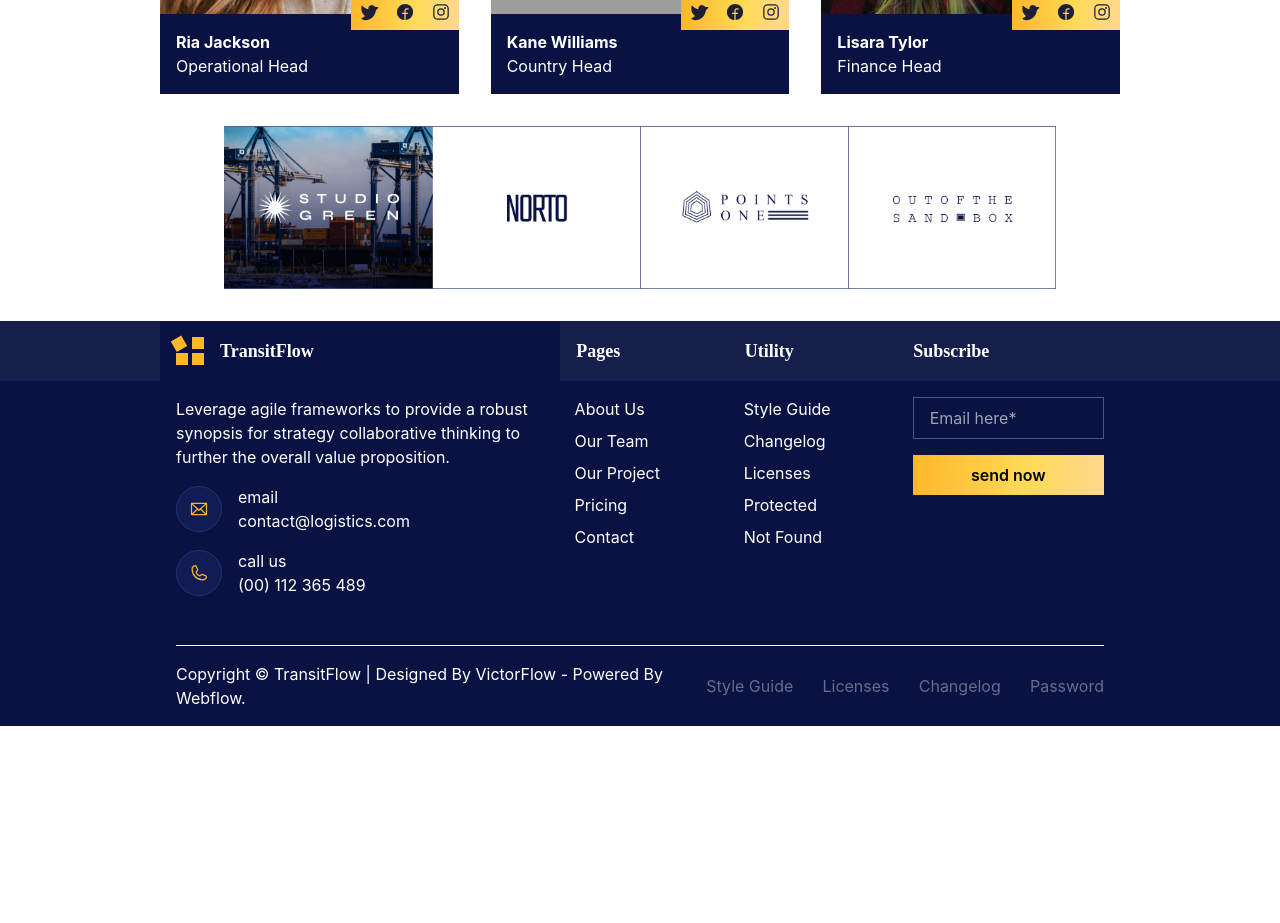
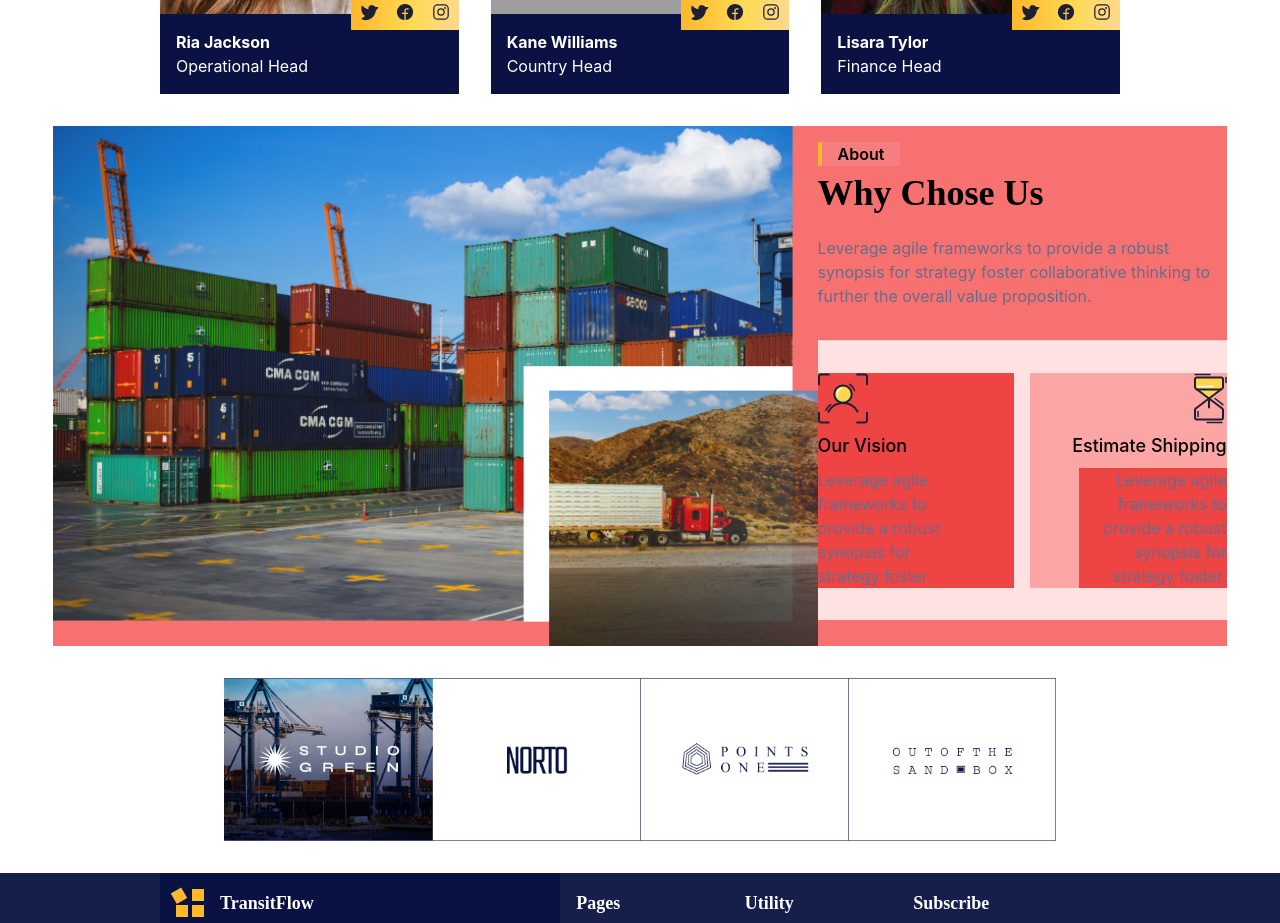
Before and after one commit to smartcollins/logistics, a React (Create React App) app: page /team in a window 1280 px wide. Shown: the part 1520-2443 px from the top of the page. Before the commit the page ends 2246 px from the top, so only its background shows below. Built offline with nearby package versions, Linux system fonts and the light colour scheme; grey boxes are pictures that could not be loaded.

Commit message:
work in progress

```diff
--- a/src/pages/Team.jsx
+++ b/src/pages/Team.jsx
@@ -66,28 +66,29 @@ const Team = () => {
             <div className='space-y-4 w-11/12 gap-8 my-8 mx-auto md:grid md:space-y-0 md:grid-cols-2 xl:grid-cols-3 xl:w-3/4'>
                 {items}
             </div>
-            {/* <div className='flex justify-between h-[65vh] w-[90%] mx-auto bg-red-400'>
+            <div className='flex flex-wrap justify-between w-11/12 mx-auto bg-red-400 xl:flex-nowrap xl:h-[65vh]'>
                 <img src={side} alt="side-ad" />
-                <div className='text-left w-2/4 space-y-8'>
+                <div className='text-left xl:w-2/4 space-y-8'>
                     <div className='my-4 capitalize'>
-                        <p style={{ borderLeft: `4px solid ${color.grdt}` }} className=' bg-[#e8e8e8]/10 w-fit px-4'>about</p>
-                        <p className='font-[Rubik] font-bold text-4xl/normal w-fit'>why chose us</p>
+                        {/* <p style={{ borderLeft: `4px solid ${color.grdt}` }} className=' bg-[#e8e8e8]/10 w-fit px-4'>about</p>
+                        <p className='font-[Rubik] font-bold text-4xl/normal w-fit'>why chose us</p> */}
+                        <Caption txt='about' txt2='why chose us'/>
                         <p className=' normal-case text-[#666c89]'>Leverage agile frameworks to provide a robust synopsis for strategy foster collaborative thinking to further the overall value proposition.</p>
                     </div>
-                    <div className='flex items-center justify-between border-t border-[#d6d6d6] py-8 gap-4'>
-                        <div className=' space-y-2'>
+                    <div className='md:flex bg-red-100 items-center justify-between border-t border-[#d6d6d6] py-8 gap-4 space-y-4 xl:space-y-0'>
+                        <div className=' xl:space-y-2 bg-red-500'>
                             <img src={user} alt="icon" />
                             <p className=' capitalize font-medium text-lg'>our vision</p>
-                            <p className='w-3/4 text-[#666c89]'>Leverage agile frameworks to provide a robust synopsis for strategy foster.</p>
+                            <p className='md:w-3/4 text-[#666c89]'>Leverage agile frameworks to provide a robust synopsis for strategy foster.</p>
                         </div>
-                        <div className=' space-y-2'>
-                            <img src={timer} alt="icon" />
+                        <div className=' space-y-2 text-right bg-red-300'>
+                            <img className='md:ml-auto' src={timer} alt="icon" />
                             <p className=' capitalize font-medium text-lg'>estimate shipping</p>
-                            <p className='w-3/4 text-[#666c89]'>Leverage agile frameworks to provide a robust synopsis for strategy foster.</p>
+                            <p className='md:w-3/4 md:ml-auto bg-red-500 text-[#666c89]'>Leverage agile frameworks to provide a robust synopsis for strategy foster.</p>
                         </div>
                     </div>
                 </div>
-            </div> */}
+            </div>
             <div className='my-8'>
                 <img className=' mx-auto w-[65%]' src={sponsor} alt="delivery" />
             </div>
```
